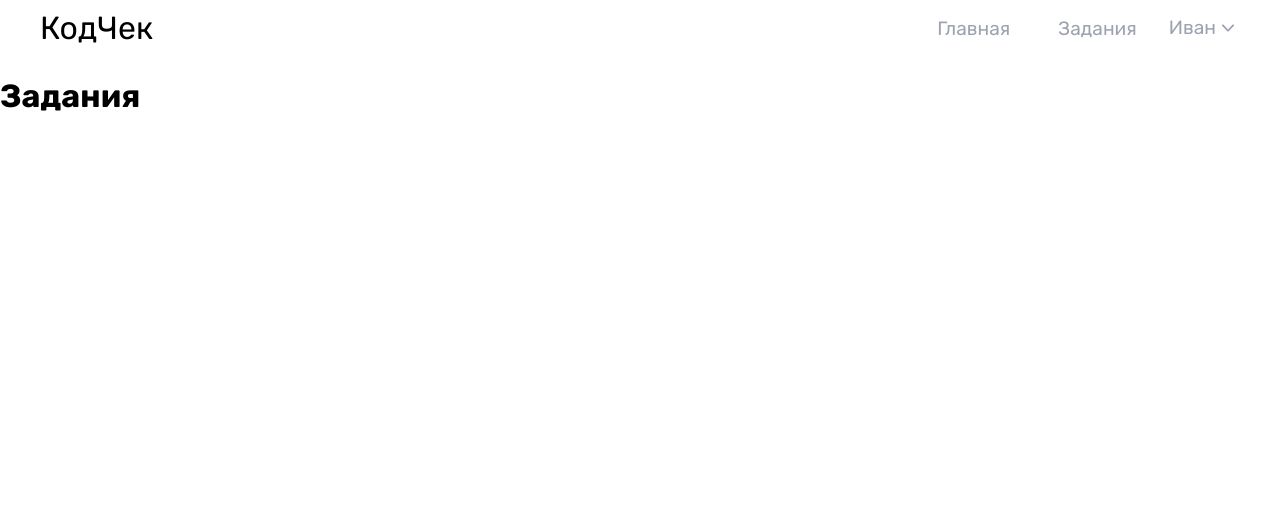
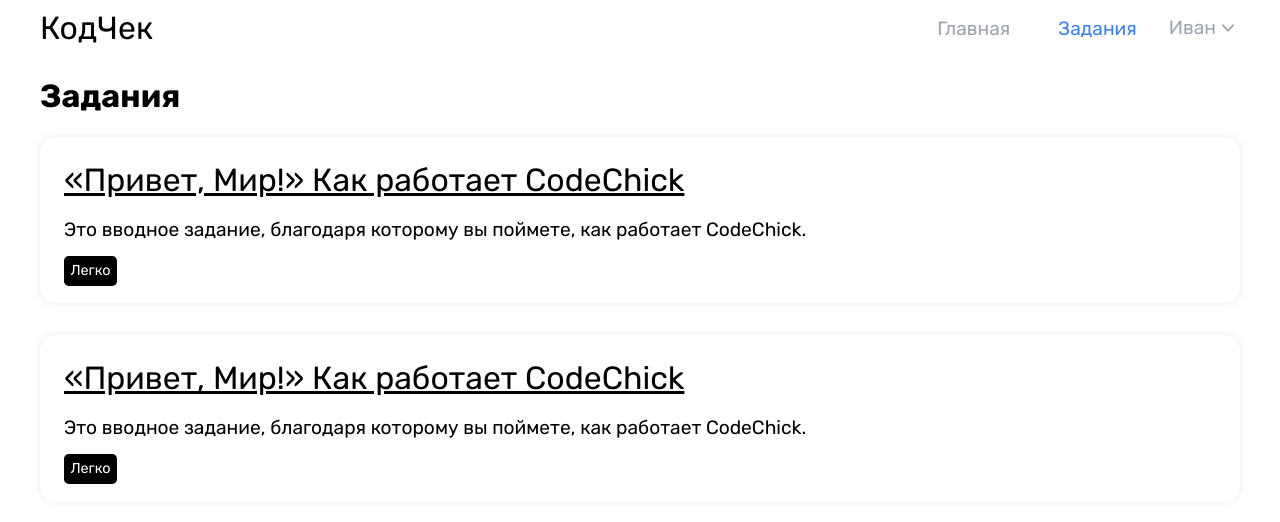
Before and after one commit to iswebdevru/codecheck, a Nuxt app: page /challenges in a window 1280 px wide. Shown: the top 522 px of the page. Built offline with nearby package versions, Linux system fonts and the light colour scheme.

Commit message:
refactor: Navbar, add: challenges

```diff
--- a/components/AppHeader.vue
+++ b/components/AppHeader.vue
@@ -14,6 +14,8 @@
   &__container {
     margin: 0 auto;
     max-width: var(--width-container);
+    padding-right: 1rem;
+    padding-left: 1rem;
   }
   &__body {
     display: flex;
--- a/components/Navbar.vue
+++ b/components/Navbar.vue
@@ -1,7 +1,7 @@
 <script setup lang="ts">
 const dropdownItems = [
   {
-    to: "/",
+    to: "/profile",
     name: "Мой профиль",
   },
   {
--- a/components/NavbarItem.vue
+++ b/components/NavbarItem.vue
@@ -22,6 +22,9 @@ const props = defineProps<Props>();
     &:hover {
       color: var(--color-primary);
     }
+    &.router-link-active {
+      color: var(--color-primary);
+    }
   }
 }
 </style>
--- a/pages/challenges.vue
+++ /dev/null
@@ -1,5 +0,0 @@
-<template>
-  <div class="">
-    <h1 class="">Задания</h1>
-  </div>
-</template>
--- /dev/null
+++ b/pages/challenges/[...id].vue
@@ -0,0 +1,9 @@
+<script setup></script>
+
+<template>
+  <div>
+    {{ $route.params.id }}
+  </div>
+</template>
+
+<style></style>
--- /dev/null
+++ b/pages/challenges/index.vue
@@ -0,0 +1,92 @@
+<script setup lang="ts">
+const challenges = [
+  {
+    id: 1,
+    title: "«Привет, Мир!» Как работает CodeChick",
+    description:
+      "Это вводное задание, благодаря которому вы поймете, как работает CodeChick.",
+    tags: [
+      {
+        id: 1,
+        name: "Легко",
+      },
+    ],
+  },
+  {
+    id: 2,
+    title: "«Привет, Мир!» Как работает CodeChick",
+    description:
+      "Это вводное задание, благодаря которому вы поймете, как работает CodeChick.",
+    tags: [
+      {
+        id: 1,
+        name: "Легко",
+      },
+    ],
+  },
+];
+</script>
+
+<template>
+  <div class="challenges">
+    <div class="challenges__container">
+      <div class="challenges__aside"></div>
+      <div class="challenges__body">
+        <h1 class="">Задания</h1>
+        <div class="challenges__items">
+          <div
+            v-for="item in challenges"
+            :key="item.id"
+            class="challenges__item item"
+          >
+            <NuxtLink :to="`/challenges/${item.id}`" class="item__title">{{
+              item.title
+            }}</NuxtLink>
+            <p class="item__description">{{ item.description }}</p>
+            <div v-if="item.tags" class="item__tags">
+              <span v-for="tag in item.tags" :key="tag.id" class="item__tag">{{
+                tag.name
+              }}</span>
+            </div>
+          </div>
+        </div>
+      </div>
+    </div>
+  </div>
+</template>
+
+<style scoped lang="scss">
+.challenges {
+  &__container {
+    margin: 0 auto;
+    max-width: var(--width-container);
+    padding-right: 1rem;
+    padding-left: 1rem;
+  }
+  &__items {
+    display: grid;
+    grid-template-rows: auto;
+    row-gap: 2rem;
+  }
+}
+
+.item {
+  padding: 1.5rem;
+  border-radius: 1rem;
+  box-shadow: 0 0 10px rgba(0, 0, 0, 0.086);
+  &__title {
+    color: black;
+    font-size: 2rem;
+  }
+  &__description {
+    font-size: 1.2rem;
+  }
+  &__tag {
+    background: black;
+    color: white;
+    font-size: 0.9rem;
+    padding: 0.4rem;
+    border-radius: 0.3rem;
+  }
+}
+</style>
--- a/pages/index.vue
+++ b/pages/index.vue
@@ -1,5 +1,18 @@
 <template>
-  <div class="">
-    <h1 class="">Главная</h1>
+  <div class="home">
+    <div class="home__container">
+      <h1 class="">Главная</h1>
+    </div>
   </div>
 </template>
+
+<style scoped lang="scss">
+.home {
+  &__container {
+    margin: 0 auto;
+    max-width: var(--width-container);
+    padding-right: 1rem;
+    padding-left: 1rem;
+  }
+}
+</style>
--- /dev/null
+++ b/pages/profile.vue
@@ -0,0 +1,7 @@
+<script setup></script>
+
+<template>
+  <div>Профиль</div>
+</template>
+
+<style></style>
```
